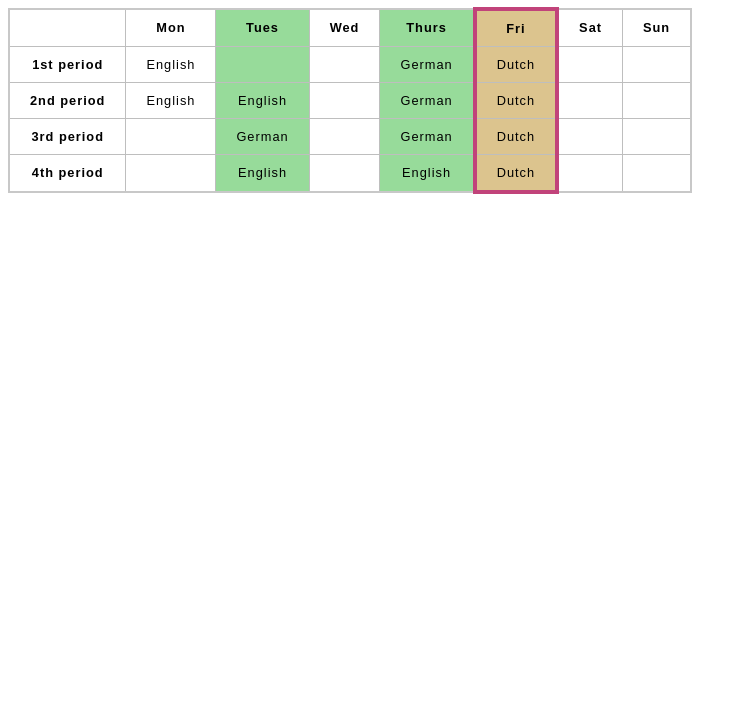
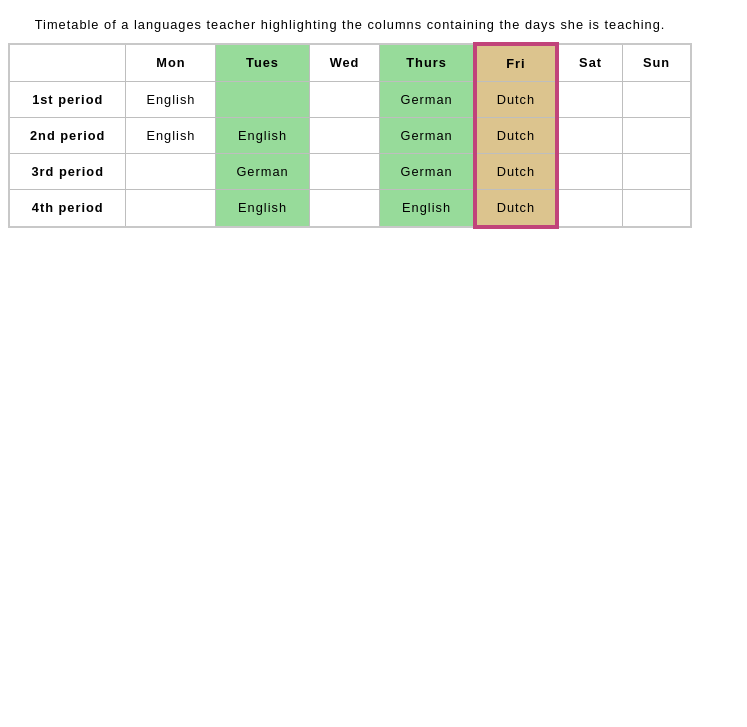
Before and after one commit to Gitthuma/colgroup_and_col, a plain HTML site: page index.html in a window 1280 px wide. Shown: the part 73-800 px from the top of the page, without its empty margins (0-747 px from the left). Drawn offline with Linux system fonts and the light colour scheme.

Commit message:
Added a caption tag describing the table

```diff
--- a/index.html
+++ b/index.html
@@ -11,6 +11,8 @@
     <h1>School timetable</h1>
 
     <table>
+        <caption>Timetable of a languages teacher highlighting the columns containing the days she is teaching.</caption>
+
         <colgroup>
             <col>
             <col>
```
